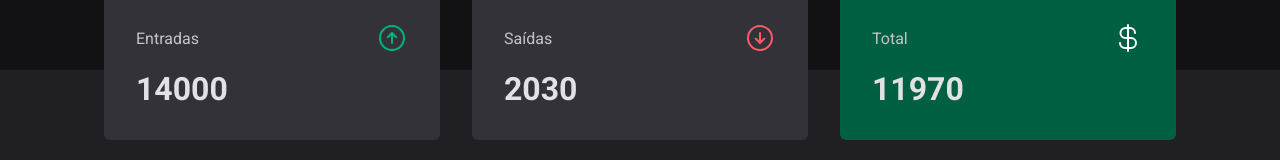
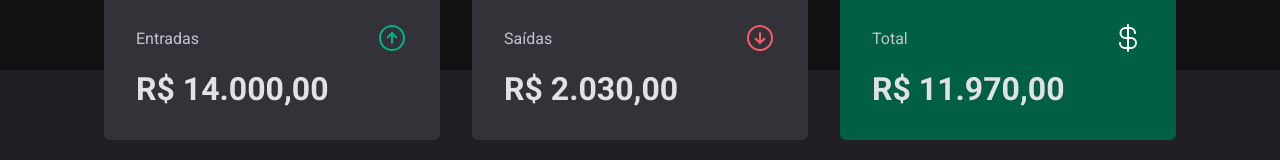
Before and after one commit to walacefex/dt-money, a React (Vite) app: page / in a window 1280 px wide. Shown: the part 140-300 px from the top of the page. Built offline with nearby package versions, Linux system fonts and the light colour scheme; data requests are answered from the project's data file.

Commit message:
using priceFormatter to correctly format the prices

```diff
--- a/src/components/Summary/index.tsx
+++ b/src/components/Summary/index.tsx
@@ -1,6 +1,7 @@
 import { ArrowCircleDown, ArrowCircleUp, CurrencyDollar } from "phosphor-react";
 import { useContext } from "react";
 import { TransactionsContext } from "../../contexts/TransactionsContext";
+import { priceFormatter } from '../../utils/formatter';
 import { SummaryCard, SummaryContainer } from "./styles";
 
 export function Summary() {
@@ -32,7 +33,7 @@
           <ArrowCircleUp size={32} color="#00b37e" />
         </header>
 
-        <strong>{summary.income}</strong>
+        <strong>{priceFormatter.format(summary.income)}</strong>
       </SummaryCard>
 
       <SummaryCard>
@@ -41,7 +42,7 @@
           <ArrowCircleDown size={32} color="#f75a68" />
         </header>
 
-        <strong>{summary.outcome}</strong>
+        <strong>{priceFormatter.format(summary.outcome)}</strong>
       </SummaryCard>
 
       <SummaryCard variant="green">
@@ -50,7 +51,7 @@
           <CurrencyDollar size={32} color="#fff" />
         </header>
 
-        <strong>{summary.total}</strong>
+        <strong>{priceFormatter.format(summary.total)}</strong>
       </SummaryCard>
     </SummaryContainer>
   );
```
